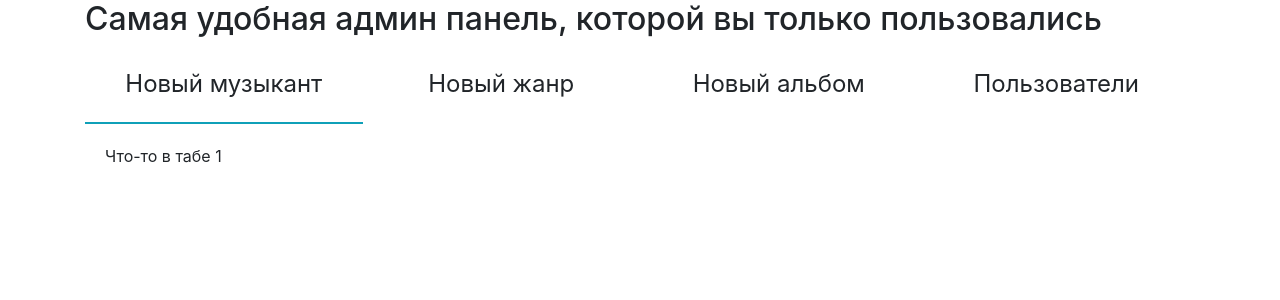
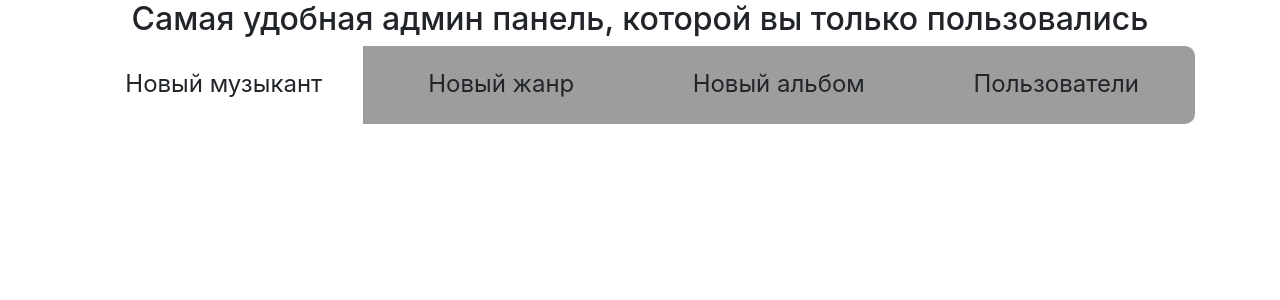
Before and after one commit to 113375/Music, a PHP site: page /admin.php in a window 1280 px wide. Shown: the top 300 px of the page. Run offline with PHP 8.4, Linux system fonts and the light colour scheme.

Commit message:
Делаю админ панель

```diff
--- a/admin.php
+++ b/admin.php
@@ -10,6 +10,7 @@
     <link rel="stylesheet" href="css/style_admin.css">
 </head>
 <body>
+
 <div class="container">
     <h2>Самая удобная админ панель, которой вы только пользовались</h2>
     <div class="tabs">
@@ -20,10 +21,27 @@
             <div class="tabs-nav__item" data-tab-name="users">Пользователи</div>
         </div>
         <div class="tabs__content">
-            <div class="tab is-active"  block-content-name="new_musician">Что-то в табе 1</div>
-            <div class="tab "  block-content-name="new_genre">Что-то в табе 2</div>
-            <div class="tab " block-content-name="new_album" >Херня</div>
-            <div class="tab "  block-content-name="users">Пользователи</div>
+            <div class="tab is-active" block-content-name="new_musician">
+                <!--                тут будет содержимое первого таба-->
+                <div class="new_musician">
+
+                </div>
+            </div>
+            <div class="tab " block-content-name="new_genre">
+                <div class="new_genre">
+
+                </div>
+            </div>
+            <div class="tab " block-content-name="new_album">
+                <div class="new_album">
+
+                </div>
+            </div>
+            <div class="tab " block-content-name="users">
+                <div class="users">
+
+                </div>
+            </div>
         </div>
 
     </div>
--- a/css/style_admin.css
+++ b/css/style_admin.css
@@ -1,8 +1,13 @@
+
 .tabs-nav {
     display: flex;
     justify-content: space-between;
+    border-radius: 10px;
 }
 
+.container{
+    text-align: center;
+}
 .tabs-nav__item {
     border-bottom: 2px solid transparent;
     padding: 20px;
@@ -14,15 +19,34 @@
 }
 
 
+.tabs-nav{
+    background-color: #9d9d9d;
+}
 .tabs-nav__item.is-active {
-    border-color: #0fa0b8;
+    background-color: white;
 }
 
 .tab {
     display: none;
     padding: 20px;
+    text-align: left;
 }
 
 .tab.is-active {
     display: block;
 }
+
+
+.new_musician{
+    /*стили добавление нового музыканта*/
+}
+
+.new_genre{
+    /*стили добавления нового жанра*/
+}
+.new_album{
+    /*стили добавления нового альбома*/
+}
+.users{
+    /*стили показа всех пользователей платформы для их редактирования итд */
+}
```
